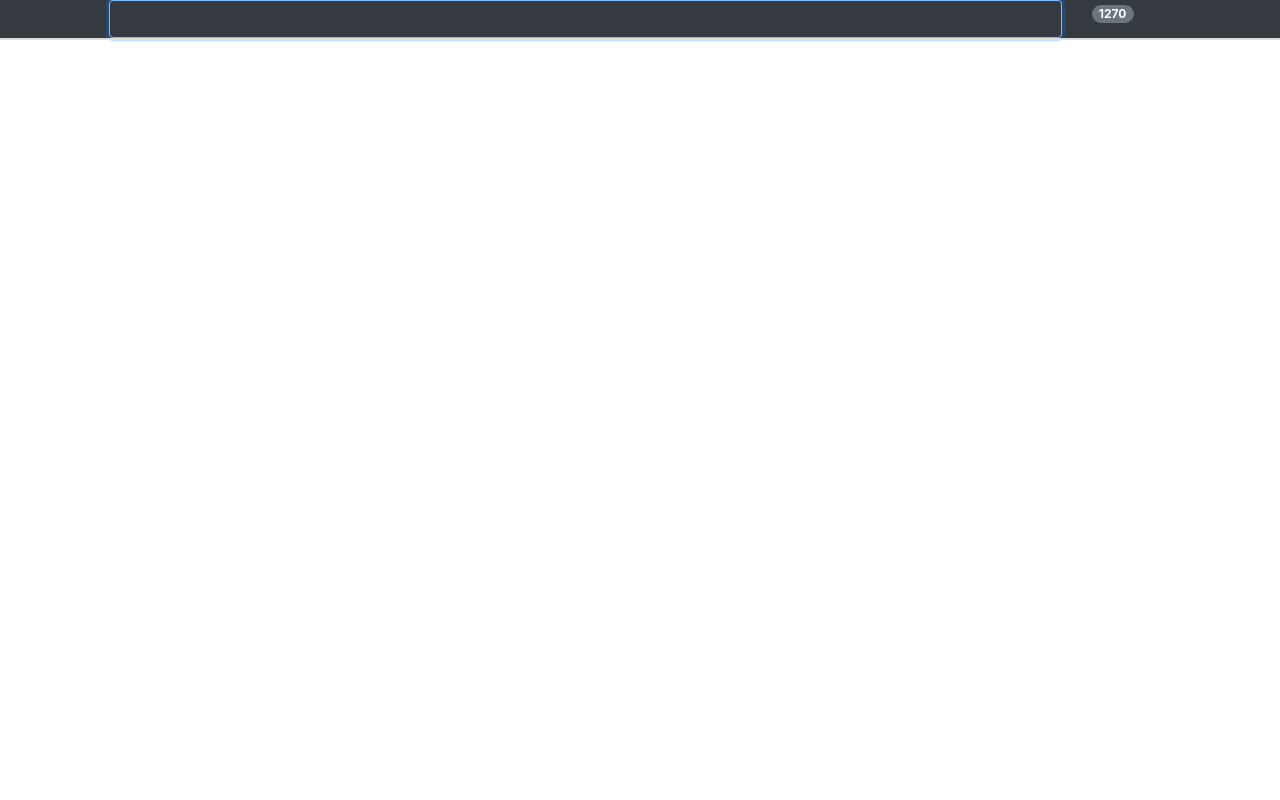
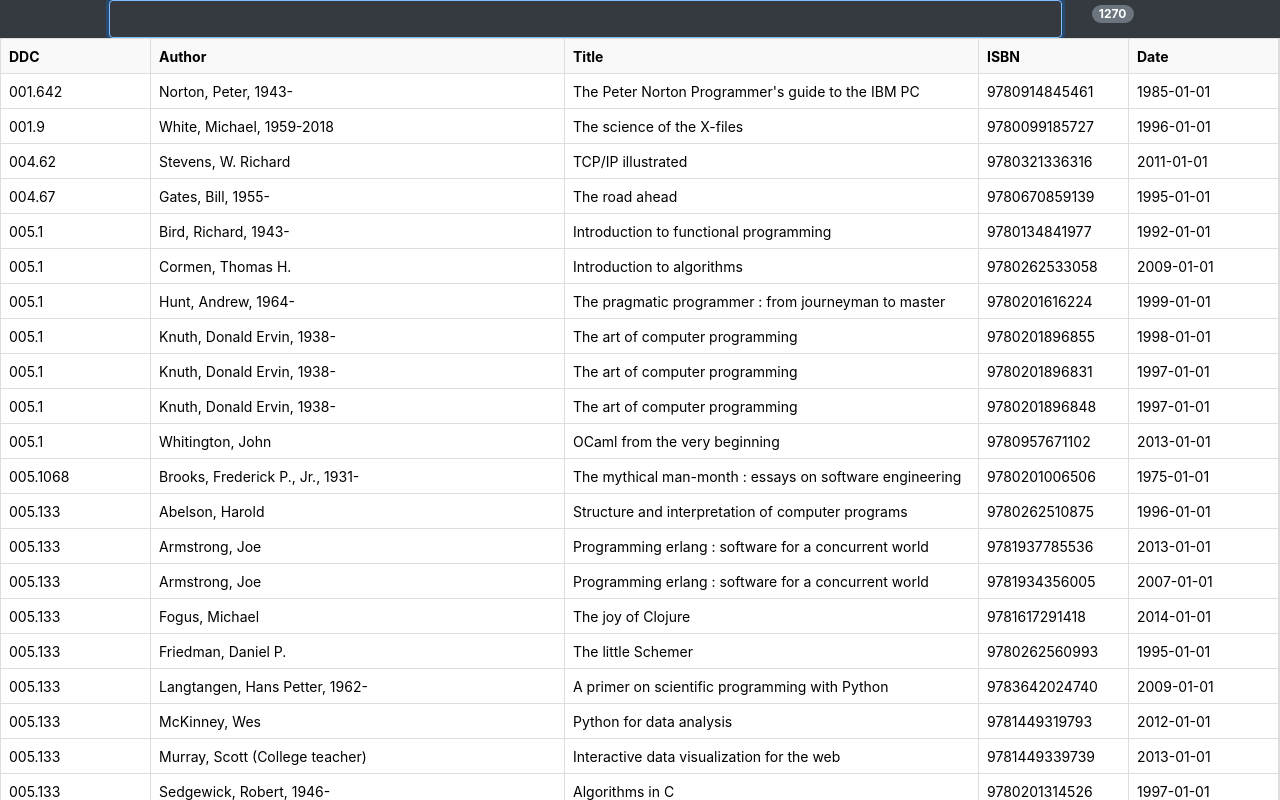
Before and after one commit to grahame/tweed, a React (Create React App) app in the folder frontend/: page / in a window 1280 px wide. Built offline with nearby package versions, Linux system fonts and the light colour scheme.

Commit message:
fix firefox

```diff
--- a/frontend/src/App.css
+++ b/frontend/src/App.css
@@ -1,3 +1,4 @@
 .grid-wrapper {
-    height: 100%;
+    height: 100vh;
+    overflow: hidden;
 }
--- a/frontend/src/App.tsx
+++ b/frontend/src/App.tsx
@@ -40,7 +40,7 @@
         re = new RegExp('^.*$', 'i');
     }
     var rows = Books.books.filter(book => filterBook(book, re));
-    return <div>
+    return <div className="grid-wrapper">
         <Form>
             <Row className="bg-dark">
                 <Col xs={{ size: 9, offset: 1 }}>
@@ -52,13 +52,11 @@
             </Row>
             {error}
         </Form>
-        <div className="grid-wrapper">
-            <DataGrid
-                style={{ height: "100%" }}
-                columns={columns}
-                rows={rows}
-            />
-        </div>
+        <DataGrid
+            style={{ height: "100vh" }}
+            columns={columns}
+            rows={rows}
+        />
     </div>;
 }
 
```
